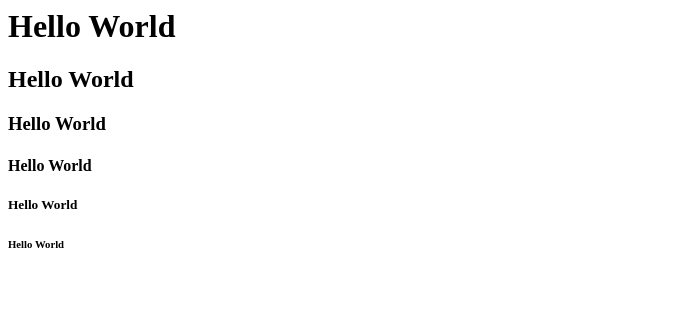
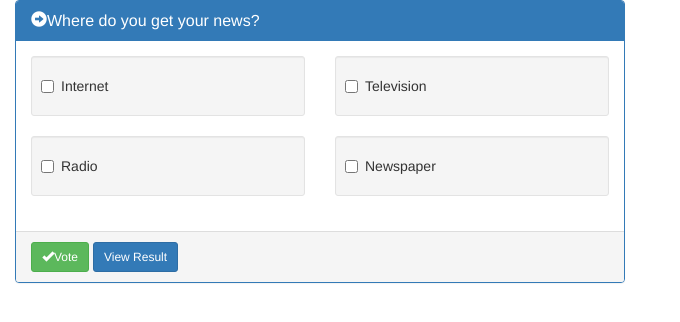
Before and after one commit to RobertNeuzil/djangopoll, a Python web app: template djangopoll/pollapp/templates/pollapp/index.html in a window 1280 px wide. Shown: the top 322 px of the page, without its empty margins (0-680 px from the left). Run offline with Jinja, Linux system fonts and the light colour scheme; the template is opened without the code that fills it, so the values that code supplies are empty; some libraries are stand-ins or nearby versions.

Commit message:
html index

```diff
--- a/djangopoll/pollapp/templates/pollapp/index.html
+++ b/djangopoll/pollapp/templates/pollapp/index.html
@@ -1,6 +1,71 @@
-<h1> Hello World </h1>
-<h2> Hello World </h2>
-<h3> Hello World </h3>
-<h4> Hello World </h4>
-<h5> Hello World </h5>
-<h6> Hello World </h6>
+<head><link href="//netdna.bootstrapcdn.com/bootstrap/3.0.3/css/bootstrap.min.css" rel="stylesheet" id="bootstrap-css">
+<script src="//netdna.bootstrapcdn.com/bootstrap/3.0.3/js/bootstrap.min.js"></script>
+<script src="//code.jquery.com/jquery-1.11.1.min.js"></script></head>
+<!------ Include the above in your HEAD tag ---------->
+
+<div class="container">
+
+
+        </div>
+        <div class="col-md-6">
+            <div class="panel panel-primary">
+                <div class="panel-heading">
+                    <h3 class="panel-title">
+                        <span class="glyphicon glyphicon-circle-arrow-right"></span>Where do you get your news?</h3>
+                </div>
+                <div class="panel-body two-col">
+                    <div class="row">
+                        <div class="col-md-6">
+                            <div class="well well-sm">
+                                <div class="checkbox">
+                                    <label>
+                                        <input type="checkbox" value="">
+                                        Internet
+                                    </label>
+                                </div>
+                            </div>
+                        </div>
+                        <div class="col-md-6">
+                            <div class="well well-sm">
+                                <div class="checkbox">
+                                    <label>
+                                        <input type="checkbox" value="">
+                                        Television
+                                    </label>
+                                </div>
+                            </div>
+                        </div>
+                    </div>
+                    <div class="row">
+                        <div class="col-md-6">
+                            <div class="well well-sm margin-bottom-none">
+                                <div class="checkbox">
+                                    <label>
+                                        <input type="checkbox" value="">
+                                        Radio
+                                    </label>
+                                </div>
+                            </div>
+                        </div>
+                        <div class="col-md-6">
+                            <div class="well well-sm margin-bottom-none">
+                                <div class="checkbox">
+                                    <label>
+                                        <input type="checkbox" value="">
+                                        Newspaper
+                                    </label>
+                                </div>
+                            </div>
+                        </div>
+                    </div>
+                </div>
+                <div class="panel-footer">
+                    <button type="button" class="btn btn-success btn-sm">
+                        <span class="glyphicon glyphicon-ok"></span>Vote</button>
+                    <button type="button" class="btn btn-primary btn-sm">
+                        View Result</button>
+                </div>
+            </div>
+        </div>
+    </div>
+</div>
```
